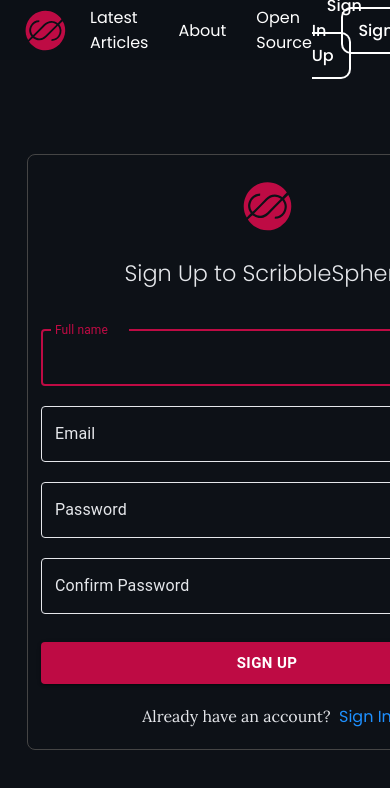
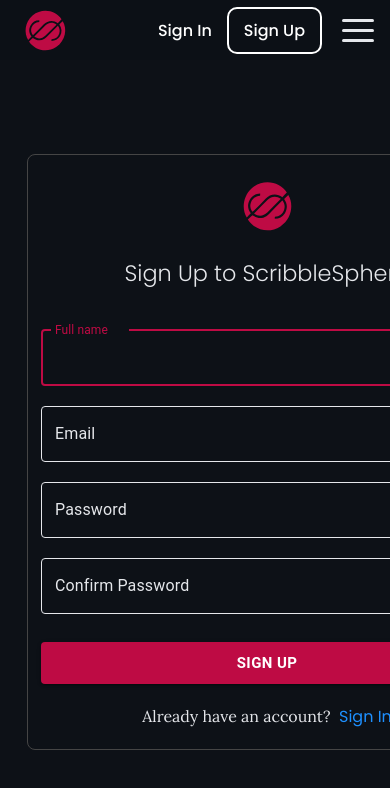
Before and after one commit to Prakash-Banjade/scribblesphere-frontend, a React (Vite) app: page /signup in a window 390 px wide. Shown: the top 788 px of the page. Built offline with nearby package versions, Linux system fonts and the light colour scheme.

Commit message:
Responsive navbar, article delete functionality added

```diff
--- a/src/components/Navbar/Navbar.jsx
+++ b/src/components/Navbar/Navbar.jsx
@@ -53,16 +53,38 @@
       ) {
         profileFeaturesRef.current.classList.remove("open");
       }
-    };
 
       document.addEventListener("mousedown", handleOutsideClick);
 
       return () => {
         document.removeEventListener("mousedown", handleOutsideClick);
       };
+    };
   }, []);
+  const isOnline = useInternetConnection();
+  const hamburgerRef = useRef();
+  const linksRef = useRef();
+  const menuRef = useRef();
 
-  const PublicNav = (
+  const handleMenuClicked = (e) => {
+    hamburgerRef.current.classList.toggle("open");
+    linksRef.current.classList.toggle("open");
+    menuRef.current.classList.toggle("open");
+  };
+
+  const hamburger = (
+    <div
+      className="hamburger-container"
+      ref={hamburgerRef}
+      onClick={handleMenuClicked}
+    >
+      <div className="line"></div>
+      <div className="line"></div>
+      <div className="line"></div>
+    </div>
+  );
+
+  const Nav = (
     <nav className="flex-center justify-between">
       <div className="left-section flex-center g-20">
         <div className="logo-container grid-center">
@@ -71,45 +93,9 @@
           </a>
         </div>
 
-        <div className="links">
-          <ul className="flex-center g-20">
-            <li>
-              <Link to="/articles">Latest Articles</Link>
-            </li>
-            <li>
-              <Link to="/">About</Link>
-            </li>
-            <li>
-              <Link to="/">Open Source</Link>
-            </li>
-          </ul>
-        </div>
-      </div>
-
-      <div className="right-section dflex-center g-10">
-        <Link to="/login" className="signin">
-          Sign In
-        </Link>
-        <Link to="/signup" className="signup">
-          Sign Up
-        </Link>
-      </div>
-    </nav>
-  );
-
-  const isOnline = useInternetConnection();
-
-  const LoggedInNav = (
-    <nav className="flex-center justify-between">
-      <div className="left-section flex-center g-20">
-        <div className="logo-container grid-center">
-          <a href="/" title="ScribbleSphere">
-            <img src={logo} alt="ScribbleSphere Logo" />
-          </a>
-        </div>
-
-        <div className="links">
-          <ul className="flex-center g-20">
+        {token ? (
+          <div className="links" ref={linksRef}>
+            <ul className="flex-center g-20" ref={menuRef}>
               <li>
                 <NavLink className={navLinkClass} end to="/dash">
                   Dashboard
@@ -132,12 +118,29 @@
               </li>
             </ul>
           </div>
+        ) : (
+          <div className="links" ref={linksRef}>
+            <ul className="flex-center g-20" ref={menuRef}>
+              <li>
+                <Link to="/articles">Latest Articles</Link>
+              </li>
+              <li>
+                <Link to="/">About</Link>
+              </li>
+              <li>
+                <Link to="/">Open Source</Link>
+              </li>
+            </ul>
+          </div>
+        )}
       </div>
 
+      {token ? (
         <div className="right-section flex-center g-20 loggedIn">
+          {hamburger}
           <div className="search-tab">
             <Link to="/articles/search" className="flex-center">
-            <SearchIcon sx={{fontSize: '1.5rem'}} />
+              <SearchIcon sx={{ fontSize: "1.5rem" }} />
             </Link>
           </div>
 
@@ -177,10 +180,21 @@
             </div>
           </div>
         </div>
+      ) : (
+        <div className="right-section dflex-center g-10">
+          {hamburger}
+          <Link to="/login" className="signin">
+            Sign In
+          </Link>
+          <Link to="/signup" className="signup">
+            Sign Up
+          </Link>
+        </div>
+      )}
     </nav>
   );
 
-  return token ? LoggedInNav : PublicNav;
+  return Nav;
 };
 
 export default Navbar;
--- a/src/features/article/MyArticles.jsx
+++ b/src/features/article/MyArticles.jsx
@@ -15,7 +15,9 @@
   const { data, isLoading } = useGetMyArticlesQuery(0);
 
   const articles = data?.map((data) => {
-    return <SingleArticle article={data} key={data._id} showContent />;
+    return <div className="myArticle" key={data._id}>
+      <SingleArticle article={data} key={data._id} showContent crud />
+    </div>;
   });
 
   const user = useSelector(selectCurrentUser);
--- a/src/features/article/SearchArticles.jsx
+++ b/src/features/article/SearchArticles.jsx
@@ -40,7 +40,7 @@
 
   return (
     <main className="searchArticles">
-      <div className="search-wrapper flex-center g-10">
+      <div className="search-wrapper flex-center">
         <div className="search-container" ref={searchContainerRef}>
           <input
             ref={searchInputRef}
@@ -56,7 +56,7 @@
           onClick={handleSearchSubmit}
           type="submit"
         >
-          <SearchIcon sx={{ color: "var(--text-white)", fontSize: "1.8rem" }} />
+          <SearchIcon sx={{ color: "var(--text-white)", fontSize: "1.8rem", transform: 'translateY(2px)' }} />
         </button>
       </div>
 
--- a/src/features/auth/Login.jsx
+++ b/src/features/auth/Login.jsx
@@ -290,7 +290,7 @@
               color: "white",
               fontWeight: "600",
               width: "100%",
-              "&:hover": { backgroundColor: "#00a954" },
+              "&:hover": { backgroundColor: "#bc2757" },
             }}
             size="large"
           >
--- a/src/features/auth/SignUp.jsx
+++ b/src/features/auth/SignUp.jsx
@@ -479,7 +479,7 @@
               fontWeight: "600",
               width: "100%",
               mt: 1,
-              "&:hover": { backgroundColor: "#00a954" },
+              "&:hover": { backgroundColor: "#bc2757" },
             }}
             size="large"
           >
--- a/src/index.css
+++ b/src/index.css
@@ -20,19 +20,23 @@
 body {
   min-height: 100dvh;
   background-color: #0d1117;
+  overflow-x: hidden !important;
 }
 
 header.heading {
   margin-bottom: 27px;
   padding: 10px;
+  overflow: hidden;
 }
 
 header.heading h2 {
   font-size: clamp(1.4rem, 3vw, 3rem);
   color: var(--primary-color);
+  overflow: hidden;
 }
 
 header.heading p {
   color: var(--text-white);
+  overflow: hidden;
   font-family: var(--primary-font);
 }
--- a/src/scss/Navbar.scss
+++ b/src/scss/Navbar.scss
@@ -5,9 +5,8 @@
   width: 100%;
   z-index: 999;
   padding: 5px 20px;
-  background-color: rgb(13 17 23 / .8);
+  background-color: rgb(13 17 23 / 0.8);
   backdrop-filter: blur(10px);
-
 
   .left-section {
     .logo-container {
@@ -22,14 +21,13 @@
         gap: 30px;
       }
       a {
-        // color: #232323;
         color: #fff;
         font-size: 1rem;
         font-weight: 400;
-        // font-family: var(--secondary-text-font) !important;
         font-family: var(--primary-text-font);
 
-        &:is(:hover, :active), &.active {
+        &:is(:hover, :active),
+        &.active {
           color: var(--primary-color);
         }
       }
@@ -37,13 +35,11 @@
   }
 
   .right-section {
-
-    .search-tab{
-      a{
+    .search-tab {
+      a {
         border: 1px solid var(--text-white);
         border-radius: 10px;
         padding: 5px;
-
       }
     }
 
@@ -77,9 +73,9 @@
         cursor: pointer;
         position: relative;
 
-        &.online::before{
+        &.online::before {
           position: absolute;
-          content: '';
+          content: "";
           height: 8px;
           width: 8px;
           z-index: 9;
@@ -134,7 +130,8 @@
               font-size: 0.9rem;
               color: var(--text-white);
 
-              &.active, &:is(:hover, :active){
+              &.active,
+              &:is(:hover, :active) {
                 color: var(--primary-color);
               }
             }
@@ -144,22 +141,150 @@
               cursor: pointer;
             }
 
-            &.accountName{
-                pointer-events: none;
+            &.accountName {
+              pointer-events: none;
             }
 
-            &:hover{
+            &:hover {
+              color: var(--primary-color);
+
+              a {
                 color: var(--primary-color);
-
-                a{
-                    color: var(--primary-color);
-                }
+              }
             }
           }
         }
       }
     }
   }
+}
+
+@media screen and (max-width: 670px) {
+  nav {
+    .left-section {
+      .links {
+        position: absolute;
+        top: 100%;
+        background-color: rgb(0 0 0 / .5);
+        backdrop-filter: blur(10px);
+        left: 0;
+        width: 100%;
+        height: calc(100vh - 60px);
+        display: flex;
+        justify-content: center;
+        transform: scaleY(0);
+
+        &.open{
+          transform: scaleY(1);
+        }
 
 
+        ul {
+          flex-direction: column;
+          margin-top: 20px;
+          width: fit-content;
+          align-self: flex-start;
+          // max-width: 300px;
+          padding: 10% 20%;
+          border-radius: 10px;
+          background: #232323;
+          transform: translateY(-10px);
+          transition: 150ms ease-in-out;
+
+          &.open{
+            transform: translateY(0);
+          }
+        }
+      }
+    }
+
+    .right-section {
+
+        padding-right: 3rem;
+
+
+      .hamburger-container {
+        --burger-menu-radius: 4em;
+
+        position: fixed;
+        top: -3px;
+        right: 0;
+        z-index: 100;
+        display: block;
+        width: var(--burger-menu-radius);
+        height: var(--burger-menu-radius);
+        outline: none;
+        cursor: pointer;
+
+        .line {
+          position: absolute;
+          left: 25%;
+          width: 50%;
+          height: 3px;
+          background: var(--text-white);
+          border-radius: 10px;
+          overflow: hidden;
+          transition: 0.5s;
+
+          &:nth-child(1) {
+            top: 35%;
+          }
+
+          &:nth-child(2) {
+            top: 50%;
+          }
+
+          &:nth-child(3) {
+            top: 65%;
+          }
+
+          &::after {
+            position: absolute;
+            content: "";
+            top: 0;
+            left: 0;
+            width: 100%;
+            height: 100%;
+            background: var(--primary-color);
+            transform: translateX(-100%);
+            transition: 0.25s;
+          }
+
+          @for $i from 2 through 3 {
+            &:nth-child(#{$i})::after {
+              transition-delay: 0.1s * ($i - 1);
+            }
+          }
+        }
+
+        &:hover {
+          .line::after {
+            transform: translateX(0);
+          }
+        }
+
+        &.open {
+          .line {
+            &::after {
+              transform: translateX(0);
+            }
+
+            &:nth-child(1) {
+              top: 50%;
+              transform: rotate(45deg);
+            }
+
+            &:nth-child(2) {
+              transform: scaleX(0);
+            }
+
+            &:nth-child(3) {
+              top: 50%;
+              transform: rotate(-45deg);
+            }
+          }
+        }
+      }
+    }
+  }
 }
```
Also changed, not shown: src/components/DeleteModal.jsx (added, +56 -0 lines), src/features/article/SingleArticle.jsx (+89 -10 lines), src/features/articlesApiSlice.js (+10 -1 lines), src/scss/SearchArticles.scss (+16 -6 lines), src/scss/SingleArticle.scss (+11 -9 lines). Lines whose indentation alone changed are shown as unchanged.
